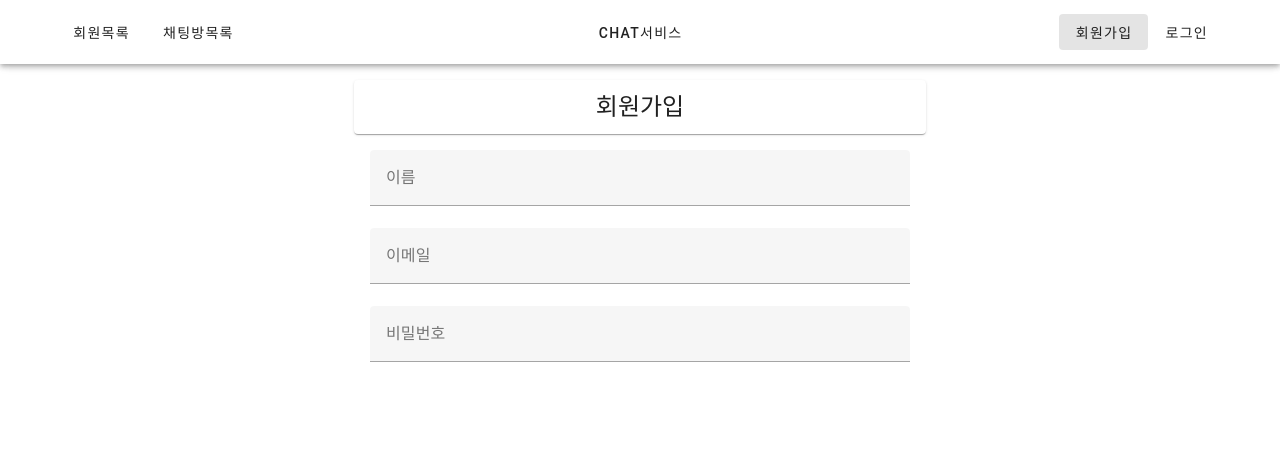
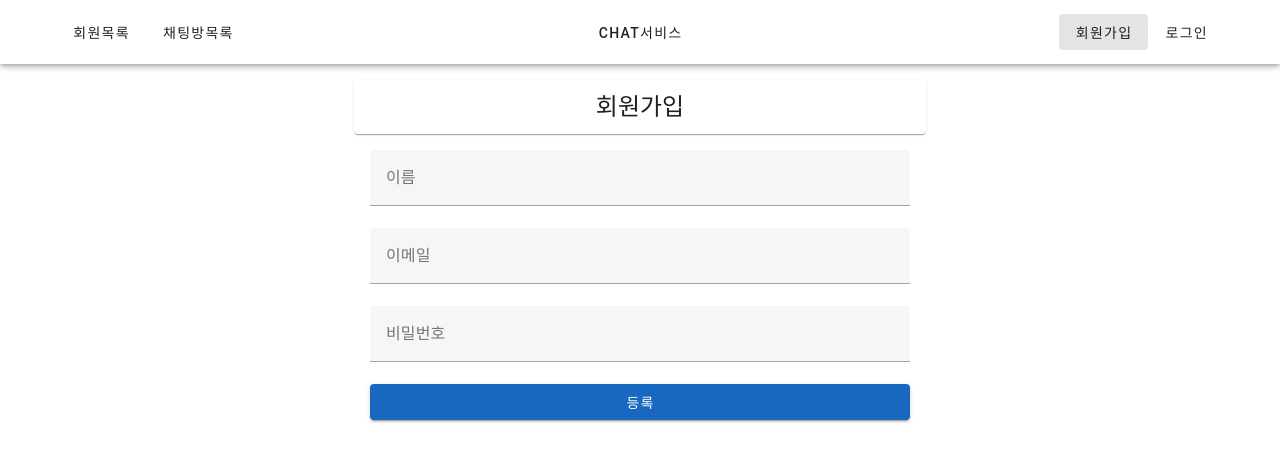
Before and after one commit to realview45/personal-fe, a Vue app: page /#/member/create in a window 1280 px wide. Shown: the top 462 px of the page. Built offline with nearby package versions, Linux system fonts and the light colour scheme.

Commit message:
form 제출버튼 생성

```diff
--- a/src/views/MemberCreate.vue
+++ b/src/views/MemberCreate.vue
@@ -24,6 +24,9 @@
                         type="password"
                         required>
                         </v-text-field>
+                        <v-btn type="submit" color="primary" block>
+                            등록
+                        </v-btn>
                     </v-form>
                 </v-card-text>
             </v-col>
```
